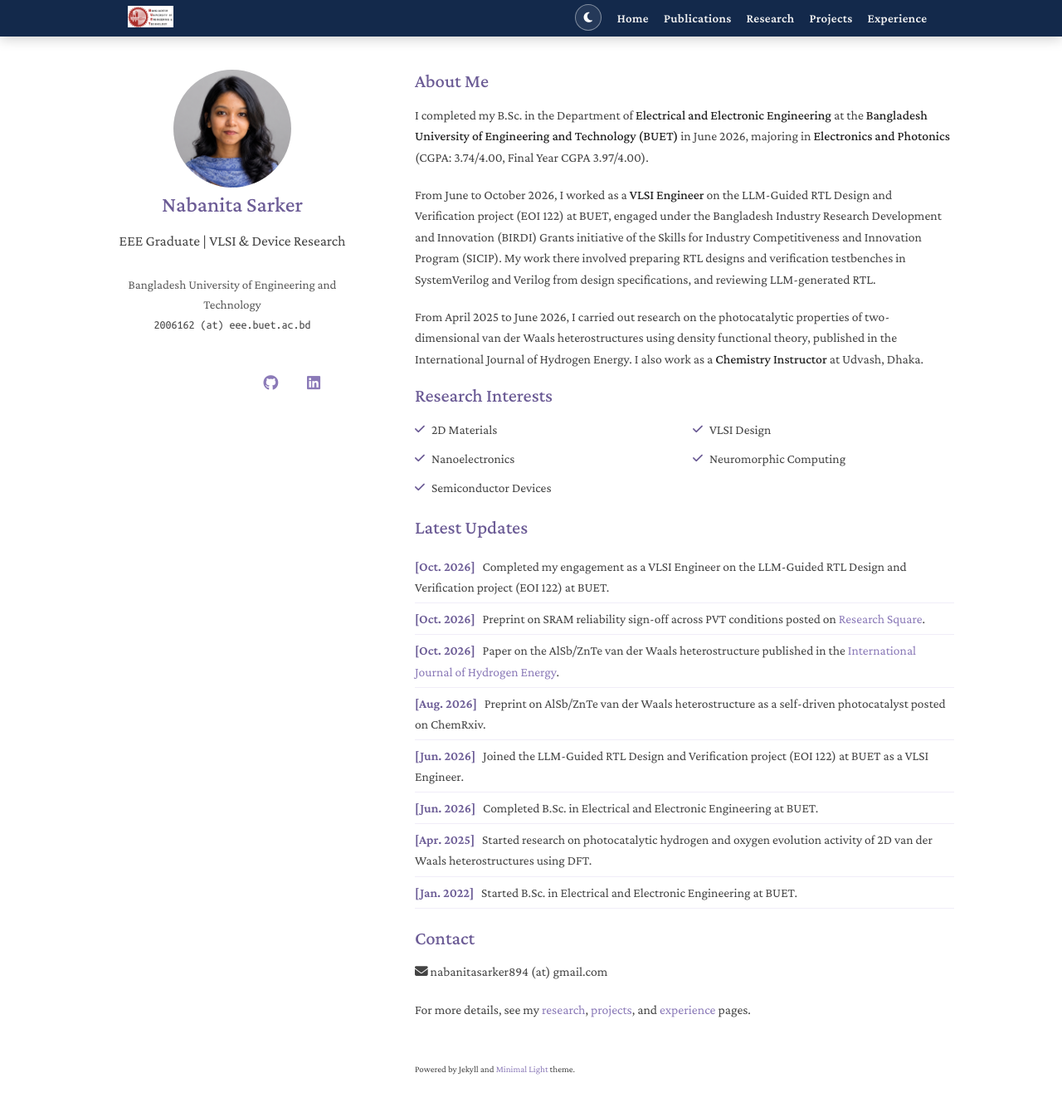
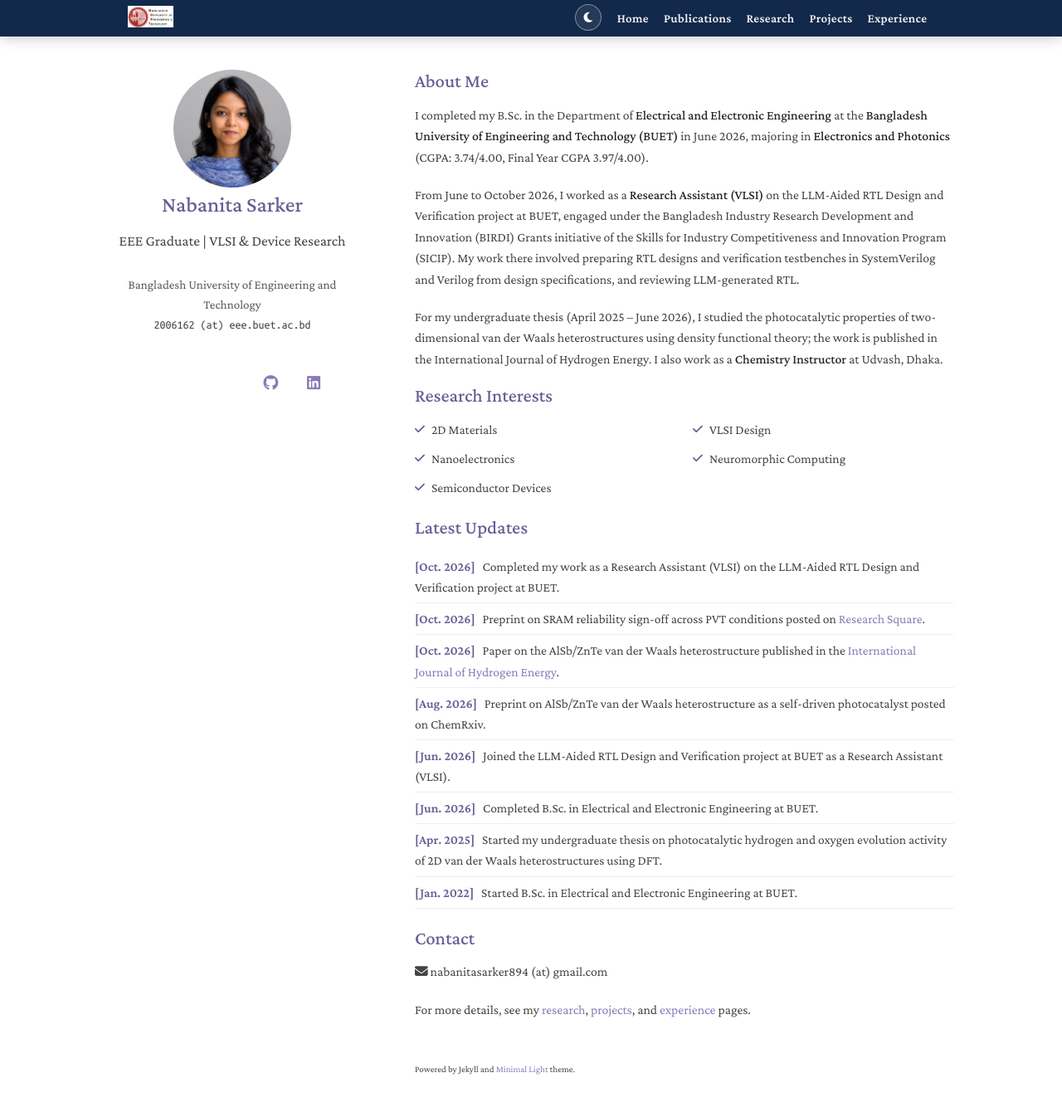
Before and after one commit to NabanitaSarker162/NabanitaSarker162.github.io, a Jekyll site: the page built from index.md, in a window 1280 px wide and 1369 px high. Shown: the top 1334 px of the window at 83% size. Built offline with Jekyll 4.4.1, drawn with Linux system fonts in a browser that asks for light colours; a style sheet for code colours, icons or effects is not loaded; our own code applies the rules of GitHub Pages for plain Markdown files.

Commit message:
Match website wording to the new CV (Research Assistant (VLSI), LLM-Aided RTL, undergraduate thesis)
Co-Authored-By: Claude Opus 5.5 <noreply@anthropic.com>

```diff
--- a/index.md
+++ b/index.md
@@ -6,9 +6,9 @@ layout: homepage
 
 I completed my B.Sc. in the Department of **Electrical and Electronic Engineering** at the **Bangladesh University of Engineering and Technology (BUET)** in June 2026, majoring in **Electronics and Photonics** (CGPA: 3.74/4.00, Final Year CGPA 3.97/4.00).
 
-From June to October 2026, I worked as a **VLSI Engineer** on the LLM-Guided RTL Design and Verification project (EOI 122) at BUET, engaged under the Bangladesh Industry Research Development and Innovation (BIRDI) Grants initiative of the Skills for Industry Competitiveness and Innovation Program (SICIP). My work there involved preparing RTL designs and verification testbenches in SystemVerilog and Verilog from design specifications, and reviewing LLM-generated RTL.
+From June to October 2026, I worked as a **Research Assistant (VLSI)** on the LLM-Aided RTL Design and Verification project at BUET, engaged under the Bangladesh Industry Research Development and Innovation (BIRDI) Grants initiative of the Skills for Industry Competitiveness and Innovation Program (SICIP). My work there involved preparing RTL designs and verification testbenches in SystemVerilog and Verilog from design specifications, and reviewing LLM-generated RTL.
 
-From April 2025 to June 2026, I carried out research on the photocatalytic properties of two-dimensional van der Waals heterostructures using density functional theory, published in the International Journal of Hydrogen Energy. I also work as a **Chemistry Instructor** at Udvash, Dhaka.
+For my undergraduate thesis (April 2025 – June 2026), I studied the photocatalytic properties of two-dimensional van der Waals heterostructures using density functional theory; the work is published in the International Journal of Hydrogen Energy. I also work as a **Chemistry Instructor** at Udvash, Dhaka.
 
 ## Research Interests
 
@@ -23,13 +23,13 @@ From April 2025 to June 2026, I carried out research on the photocatalytic prope
 ## Latest Updates
 
 <ul class="news-list">
-  <li><span class="news-date">[Oct. 2026]</span> Completed my engagement as a VLSI Engineer on the LLM-Guided RTL Design and Verification project (EOI 122) at BUET.</li>
+  <li><span class="news-date">[Oct. 2026]</span> Completed my work as a Research Assistant (VLSI) on the LLM-Aided RTL Design and Verification project at BUET.</li>
   <li><span class="news-date">[Oct. 2026]</span> Preprint on SRAM reliability sign-off across PVT conditions posted on <a href="https://doi.org/10.21203/rs.3.rs-11455984/v1">Research Square</a>.</li>
   <li><span class="news-date">[Oct. 2026]</span> Paper on the AlSb/ZnTe van der Waals heterostructure published in the <a href="https://doi.org/10.1016/j.ijhydene.2026.158021">International Journal of Hydrogen Energy</a>.</li>
   <li><span class="news-date">[Aug. 2026]</span> Preprint on AlSb/ZnTe van der Waals heterostructure as a self-driven photocatalyst posted on ChemRxiv.</li>
-  <li><span class="news-date">[Jun. 2026]</span> Joined the LLM-Guided RTL Design and Verification project (EOI 122) at BUET as a VLSI Engineer.</li>
+  <li><span class="news-date">[Jun. 2026]</span> Joined the LLM-Aided RTL Design and Verification project at BUET as a Research Assistant (VLSI).</li>
   <li><span class="news-date">[Jun. 2026]</span> Completed B.Sc. in Electrical and Electronic Engineering at BUET.</li>
-  <li><span class="news-date">[Apr. 2025]</span> Started research on photocatalytic hydrogen and oxygen evolution activity of 2D van der Waals heterostructures using DFT.</li>
+  <li><span class="news-date">[Apr. 2025]</span> Started my undergraduate thesis on photocatalytic hydrogen and oxygen evolution activity of 2D van der Waals heterostructures using DFT.</li>
   <li><span class="news-date">[Jan. 2022]</span> Started B.Sc. in Electrical and Electronic Engineering at BUET.</li>
 </ul>
 
```
Also changed, not shown: _includes/research.md (+3 -3 lines), _includes/services.md (+2 -2 lines).
